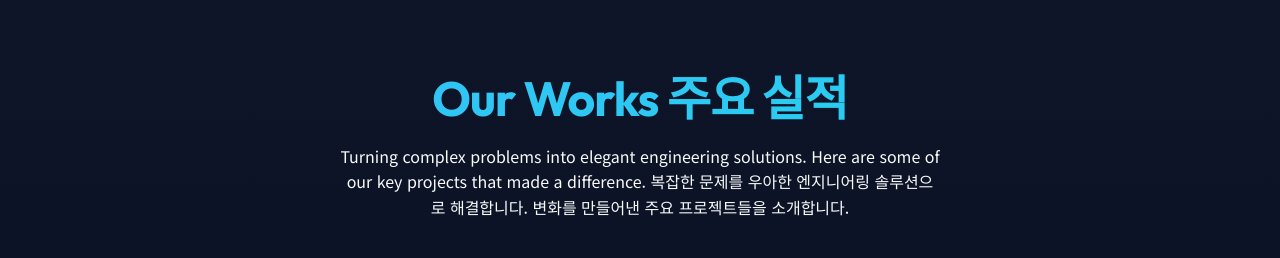
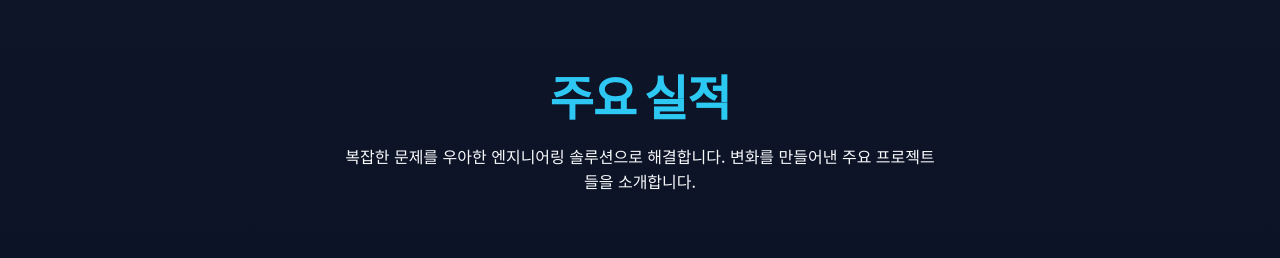
Before and after one commit to junsemi0786/junsemi-portfolio, a Next.js app: page /cases in a window 1280 px wide. Shown: the part 190-448 px from the top of the page. Built offline with nearby package versions, Linux system fonts and the light colour scheme; grey boxes are pictures that could not be loaded.

Commit message:
수정 이미지 수정. 삭제불량 수정

```diff
--- a/src/app/cases/page.tsx
+++ b/src/app/cases/page.tsx
@@ -2,8 +2,6 @@ import { getCases } from '@/lib/cases-db';
 import CaseCard from '@/components/features/CaseCard';
 
 export const metadata = {
-    title: 'Cases | Major Achievements',
-    description: 'Explore our portfolio of successful projects and engineering solutions.',
     title: 'Cases | 주요 실적',
     description: '성공적인 프로젝트와 엔지니어링 솔루션 포트폴리오를 확인해보세요.',
 };
@@ -18,12 +16,9 @@ export default async function CasesPage() {
                 <div className="container">
                     <div style={{ marginBottom: '4rem', textAlign: 'center' }}>
                         <h1 className="text-gradient" style={{ fontSize: '3rem', marginBottom: '1rem' }}>
-                            Our Works
                             주요 실적
                         </h1>
                         <p className="text-secondary" style={{ maxWidth: '600px', margin: '0 auto' }}>
-                            Turning complex problems into elegant engineering solutions.
-                            Here are some of our key projects that made a difference.
                             복잡한 문제를 우아한 엔지니어링 솔루션으로 해결합니다.
                             변화를 만들어낸 주요 프로젝트들을 소개합니다.
                         </p>
@@ -40,7 +35,6 @@ export default async function CasesPage() {
 
                         {publishedCases.length === 0 && (
                             <div style={{ gridColumn: '1 / -1', textAlign: 'center', padding: '4rem' }}>
-                                <p>No published cases yet.</p>
                                 <p>아직 등록된 실적이 없습니다.</p>
                             </div>
                         )}
```
